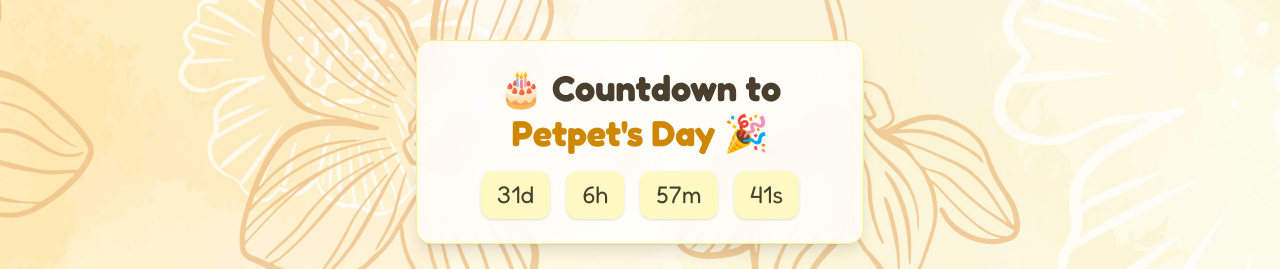
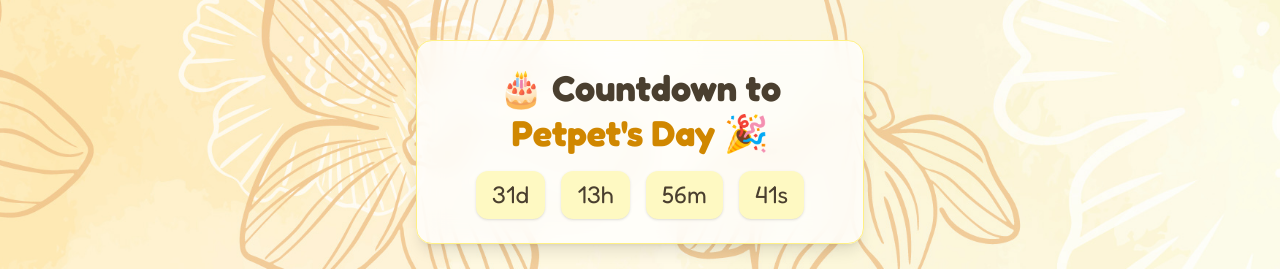
Before and after one commit to sanellman/ipetpetu-next, a Next.js app: page / in a window 1280 px wide. Shown: the top 269 px of the page. Built offline with nearby package versions, Linux system fonts and the light colour scheme.

Commit message:
set bg time

```diff
--- a/src/app/page.jsx
+++ b/src/app/page.jsx
@@ -12,7 +12,7 @@ import ScheduleSection from "./components/ScheduleSection";
 import FlipCardGame from "./components/FlipCardGame";
 import ExpensesTab from "./components/ExpensesTab"; // ปรับ path ให้ถูกตามโครงสร้างโปรเจค
 
-const TARGET_DATE = new Date("2025-09-15T17:01:00+07:00");
+const TARGET_DATE = new Date("2025-09-16T00:00:00+07:00");
 
 function Countdown() {
   const [timeLeft, setTimeLeft] = useState(getTimeLeft());
```
